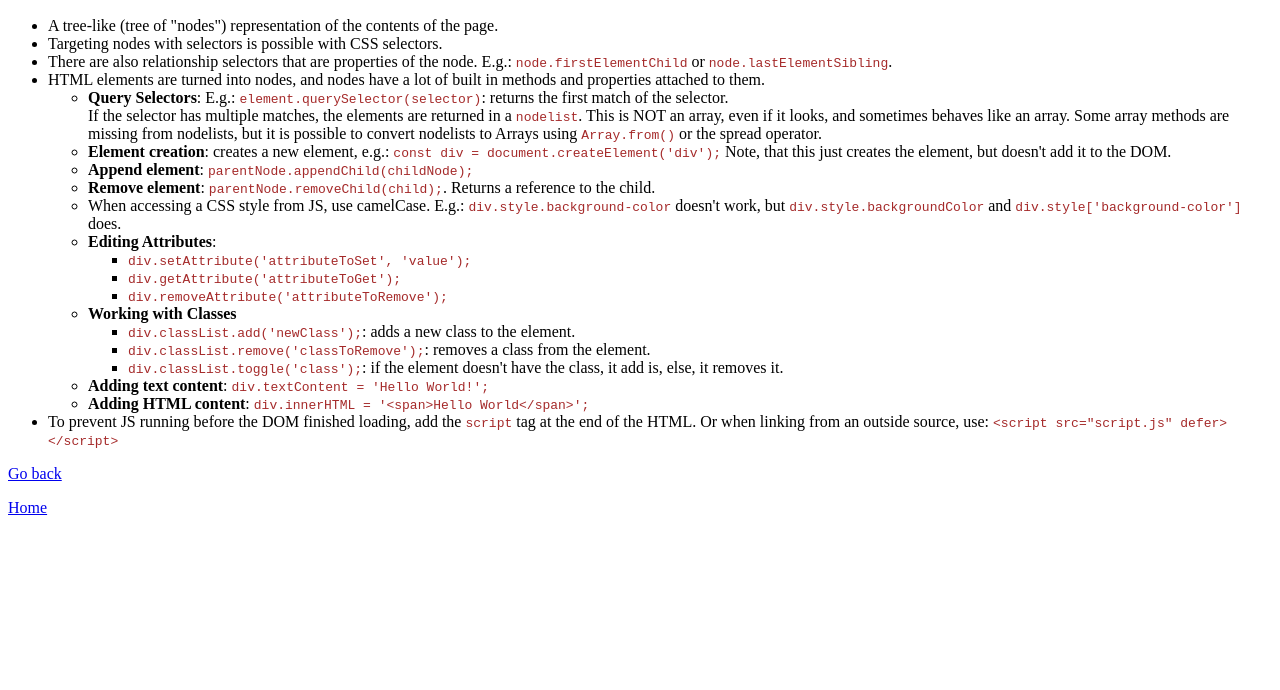
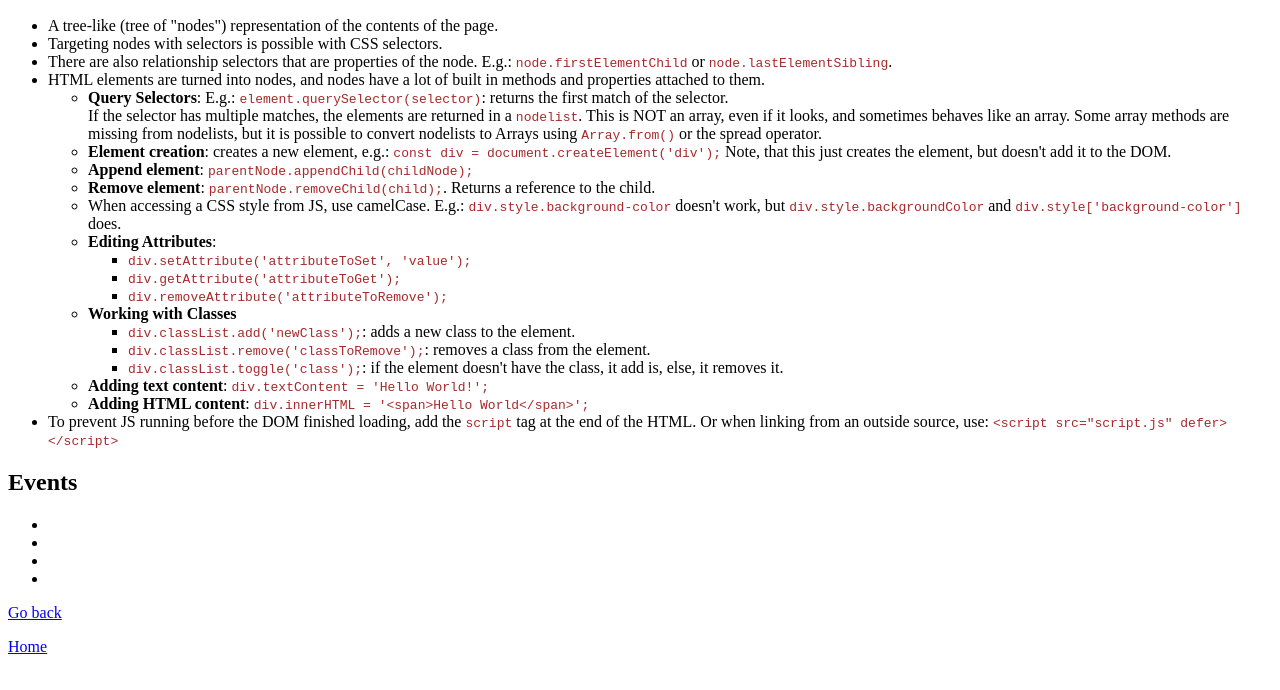
Before and after one commit to MarcusCalgar/programming-notes, a plain HTML site: page js_topics/js_dom_manipulation_and_events.html in a window 1280 px wide. Shown: the part 110-800 px from the top of the page. Drawn offline with Linux system fonts and the light colour scheme.

Commit message:
Initial commit of rework-branch

```diff
--- a/js_topics/js_dom_manipulation_and_events.html
+++ b/js_topics/js_dom_manipulation_and_events.html
@@ -53,6 +53,13 @@
             Or when linking from an outside source, use: <code>&#60;script src="script.js" defer>&#60;/script></code>
         </li>
     </ul>
+    <h2>Events</h2>
+    <ul>
+        <li></li>
+        <li></li>
+        <li></li>
+        <li></li>
+    </ul>
     <p><a href="../main_topics/javascript.html">Go back</a></p>
     <p><a href="../index.html">Home</a></p>
 </body>
```
